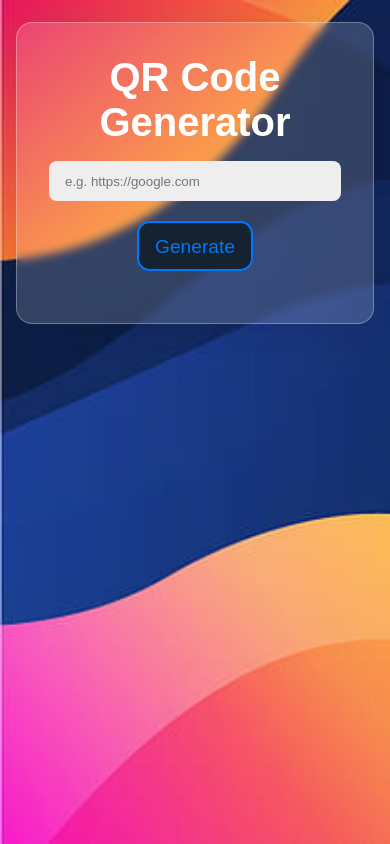
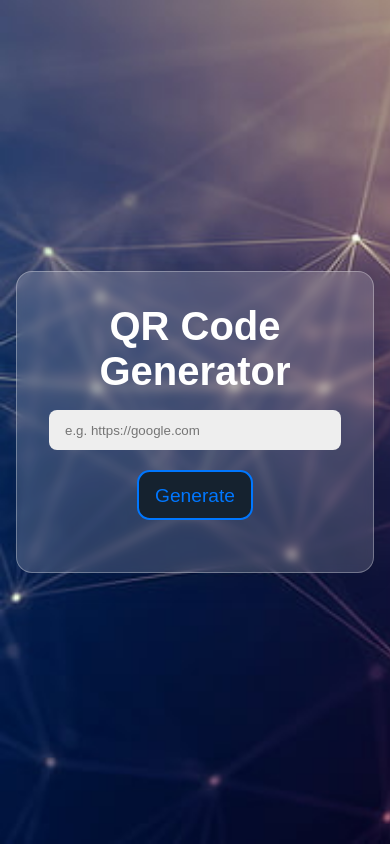
Before and after one commit to SaraFreitas-dev/QRcode_Generator, a React (Vite) app: page / in a window 390 px wide. Built offline with nearby package versions, Linux system fonts and the light colour scheme.

Commit message:
changed background, added responsive components

```diff
--- a/src/App.jsx
+++ b/src/App.jsx
@@ -1,5 +1,6 @@
 import QRCode from "qrcode";
 import { useState } from "react";
+import "../src/index.css";
 
 
 function App() {
--- a/src/index.css
+++ b/src/index.css
@@ -8,13 +8,21 @@
 body{
   text-align: center;
   color: #fff;
-
-}
-.app{
   background: url("../src/assets/bg.jpg");
   background-size: cover;
-  width: 100vw;
-  height: 100vh;
+  display: flex;
+  justify-content: center;
+  align-items: center;
+}
+
+html, body {
+  height: 100%;
+}
+
+.app{
+
+  width: 100%;
+  height: 100%;
 }
 
 .qr-container{
```
Also changed, not shown: src/assets/bg.jpg.
